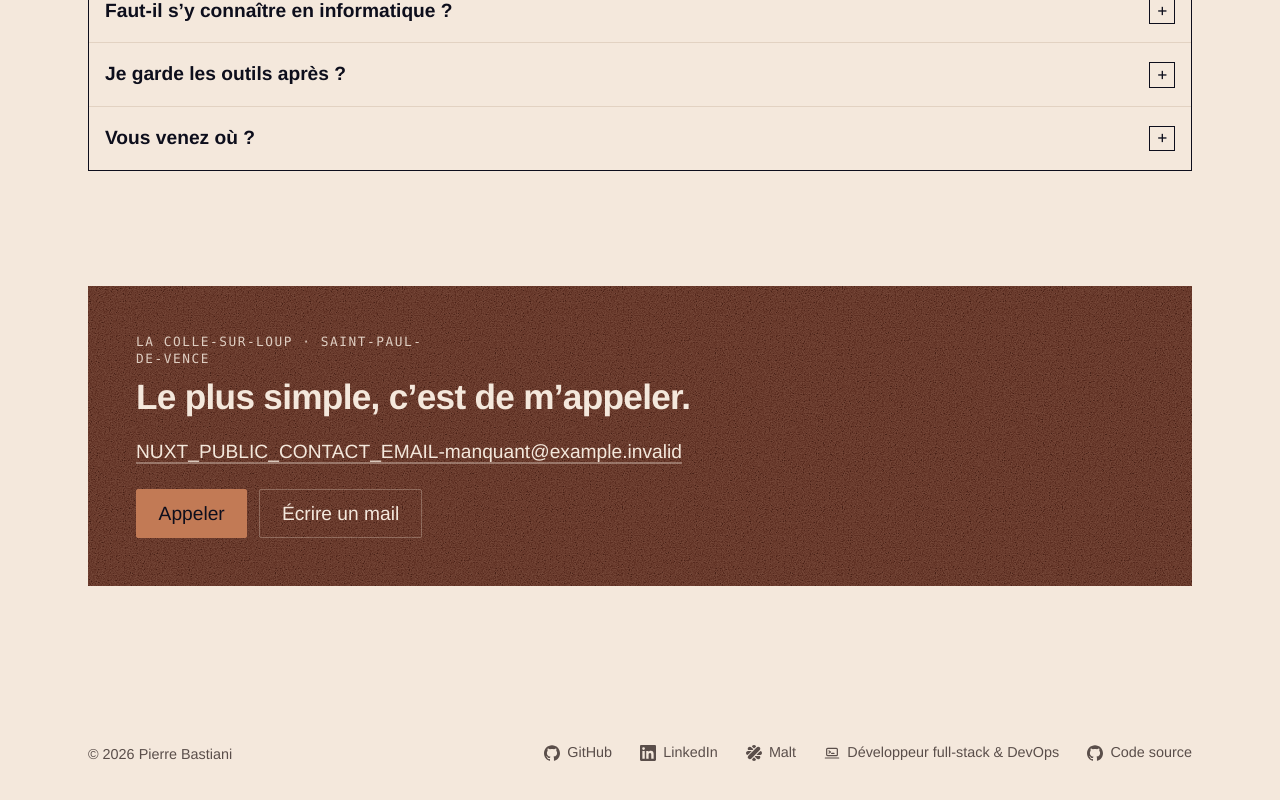
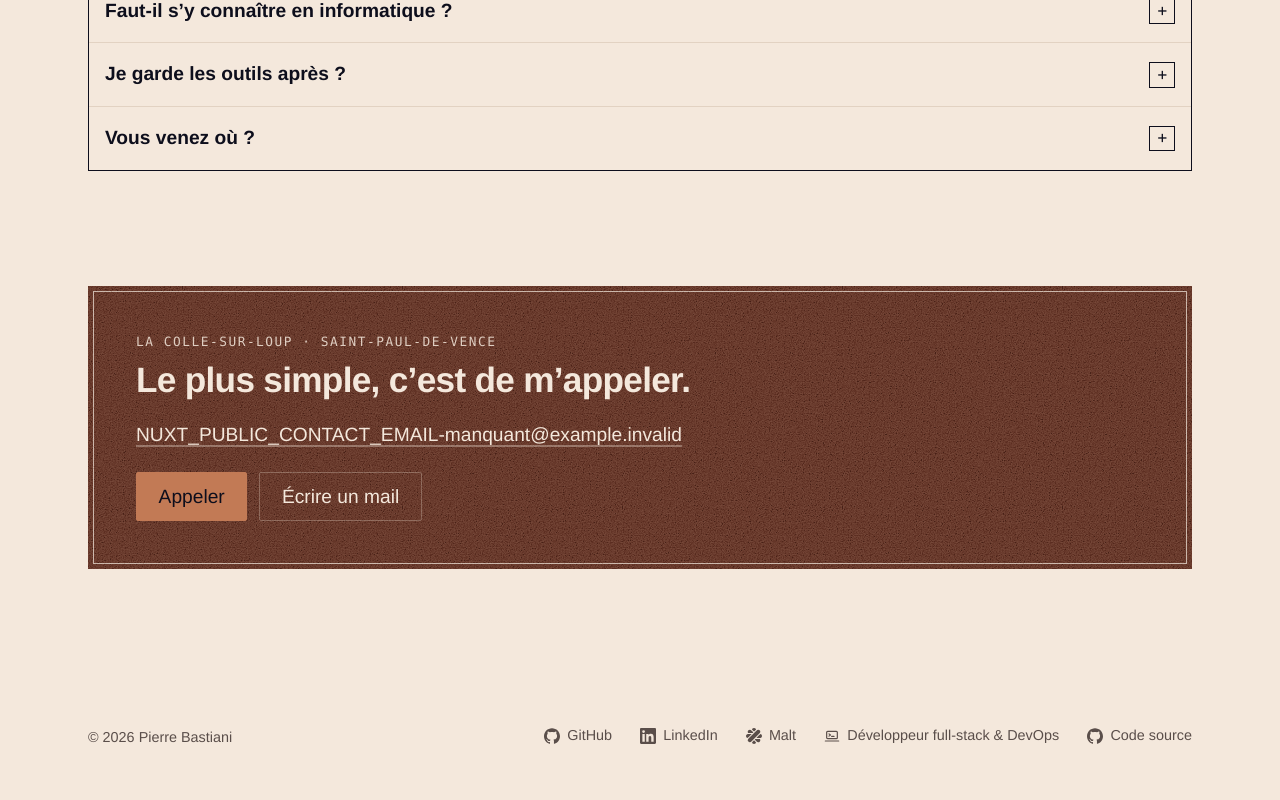
Before and after one commit to PierreBastiani/PierreBastiani.github.io, a Nuxt app: page /geek-du-quartier in a window 1280 px wide. Shown: the part 2719-3519 px from the top of the page. Built offline with nearby package versions, Linux system fonts and the light colour scheme.

Commit message:
Shop page call band: inner rule, place names kept whole
The call band gets an inner rule in the paper ink so it reads as a
printed object on the dark page too, and its place line no longer wraps
inside 'Saint-Paul-de-Vence' (it was capped by the page's 46ch rule).

```diff
--- a/app/components/LocalOffer.vue
+++ b/app/components/LocalOffer.vue
@@ -82,7 +82,9 @@ const { phone, phoneHref } = useContactPhone()
 
       <!-- call: the poster's lettering band -->
       <div class="call print">
-        <p class="call-band">{{ localOffer.call.band }}</p>
+        <p class="call-band">
+          <template v-for="(place, i) in localOffer.call.band.split(' · ')" :key="place">{{ i ? ' · ' : '' }}<span class="nw">{{ place }}</span></template>
+        </p>
         <p class="call-title">{{ localOffer.call.title }}</p>
         <a class="phone" :href="phoneHref">{{ phone }}</a>
         <a class="mail" :href="`mailto:${contact.email}`">{{ contact.email }}</a>
@@ -317,12 +319,16 @@ blockquote {
   padding: clamp(1.75rem, 5vw, 3rem) clamp(1.25rem, 5vw, 3rem);
   background: var(--ground);
   color: var(--on-ground);
+  /* an inner printed rule in the paper ink, so the band reads as an object on a dark page too */
+  box-shadow: inset 0 0 0 5px var(--ground), inset 0 0 0 6px color-mix(in srgb, var(--on-ground) 70%, transparent);
 }
 .call > * {
   position: relative;
   z-index: 2;
 }
-.call-band {
+/* .call .call-band outranks .offer p, whose 46ch cap would break the place names */
+.call .call-band {
+  max-width: none;
   font: 500 0.8rem / 1.3 var(--f-mono);
   letter-spacing: 0.12em;
   text-transform: uppercase;
```
